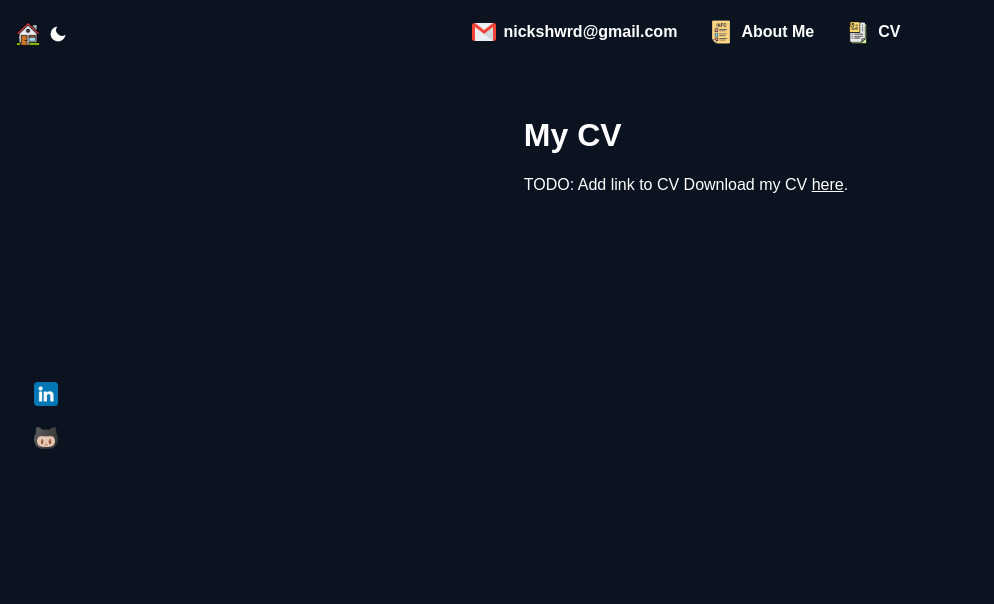
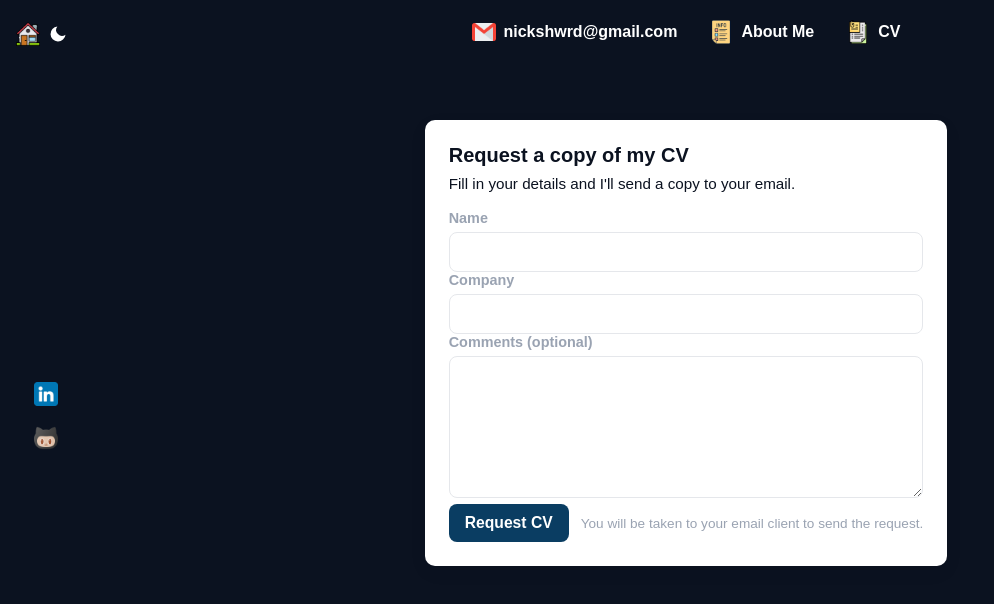
Before and after one commit to Barrymoonshine/personal-website, a Next.js app: page /pages/cv in a window 1280 px wide. Shown: the top 604 px of the page, without its empty margins (0-994 px from the left). Built offline with nearby package versions, Linux system fonts and the light colour scheme.

Commit message:
Add CV form

```diff
--- a/app/page.tsx
+++ b/app/page.tsx
@@ -8,7 +8,7 @@ export default function HomePage() {
                 <h1 className={styles.heroHeading}>Hey, I’m Nick!</h1>
 
                 <p className={styles.lead}>
-                    I'm a backend-focused Software Engineer based in Bristol, UK.
+                    I'm a backend-leaning Software Engineer based in Bristol, UK.
                </p>
 
                 <p className={styles.lead}>
--- /dev/null
+++ b/app/pages/cv/Cv.module.css
@@ -0,0 +1,113 @@
+.formContainer {
+    max-width: 720px;
+    margin: 24px auto;
+    padding: 24px;
+    background: var(--card-bg, #ffffff);
+    border-radius: 10px;
+    box-shadow: 0 6px 18px rgba(10, 12, 20, 0.06);
+    color: var(--text, #0b1220);
+}
+
+.formHeading {
+    margin: 0 0 8px;
+    font-size: 1.25rem;
+    color: #0b1220;
+}
+
+.formSub {
+    margin: 0 0 18px;
+    color: var(--muted, #6b7280);
+    font-size: 0.95rem;
+    color: #0b1220;
+}
+
+.subFromContainer {
+    display: grid;
+    grid-template-columns: 1fr;
+    gap: 14px;
+}
+
+.inputGroup {
+    display: flex;
+    flex-direction: column;
+    gap: 6px;
+}
+
+.formLabel {
+    font-size: 0.9rem;
+    color: var(--muted, #374151);
+    font-weight: 600;
+}
+
+.input, .textarea {
+    padding: 10px 12px;
+    border: 1px solid #e5e7eb;
+    border-radius: 8px;
+    font-size: 1rem;
+    color: inherit;
+    background: transparent;
+    transition: border-color 160ms ease, box-shadow 160ms ease, transform 120ms ease;
+    box-shadow: none;
+    color: black;
+}
+
+.input:focus, .textarea:focus {
+    outline: none;
+    border-color: #0a3d62;
+    box-shadow: 0 6px 20px rgba(10, 61, 98, 0.06);
+    transform: translateY(-1px);
+}
+
+.textarea {
+    min-height: 120px;
+    resize: vertical;
+    line-height: 1.4;
+}
+
+.error {
+    color: #b91c1c;
+    font-size: 0.85rem;
+    margin-top: 4px;
+}
+
+.actions {
+    display: flex;
+    gap: 12px;
+    align-items: center;
+    margin-top: 6px;
+}
+
+.submitButton {
+    background-color: #0a3d62;
+    color: #ffffff;
+    padding: 10px 16px;
+    border-radius: 8px;
+    border: none;
+    cursor: pointer;
+    font-weight: 600;
+    font-size: 0.98rem;
+    transition: transform 120ms ease, opacity 120ms ease, box-shadow 120ms ease;
+}
+
+.submitButton:hover {
+    opacity: 0.98;
+    transform: translateY(-2px);
+    box-shadow: 0 8px 20px rgba(10, 61, 98, 0.08);
+}
+
+.submitButton:active {
+    transform: translateY(0);
+}
+
+.helperText {
+    font-size: 0.85rem;
+    color: var(--muted, #6b7280);
+}
+
+/* Responsive */
+@media (max-width: 640px) {
+    .formContainer {
+        margin: 16px;
+        padding: 18px;
+    }
+}
--- a/app/pages/cv/page.tsx
+++ b/app/pages/cv/page.tsx
@@ -1,11 +1,91 @@
+"use client";
+
+import React from "react";
+import { useForm } from "react-hook-form";
+import styles from "./Cv.module.css";
+
+type FormValues = {
+    name: string;
+    company: string;
+    comments?: string;
+};
+
 export default function CVPage() {
+    const {
+        register,
+        handleSubmit,
+        reset,
+        formState: { errors },
+    } = useForm<FormValues>();
+
+    const onSubmit = (data: FormValues) => {
+        const subject = `Website contact from ${data.name}`;
+        const body = `Name: ${data.name}\nCompany: ${data.company}\n\nComments:\n${data.comments ?? ""}`;
+        const mailto = `mailto:nickshwrd@gmail.com?subject=${encodeURIComponent(
+            subject
+        )}&body=${encodeURIComponent(body)}`;
+
+        window.location.href = mailto;
+        reset();
+    };
+
     return (
-        <div>
-            <h1>My CV</h1>
-            <p>
-                TODO: Add link to CV
-                Download my CV <a href="/Nick_Sheward_CV.pdf" download>here</a>.
+        <div className={styles.formContainer}>
+            <h1 className={styles.formHeading}>Request a copy of my CV</h1>
+            <p className={styles.formSub}>
+                Fill in your details and I'll send a copy to your email.
             </p>
+
+            <section aria-labelledby="contact-form-heading">
+                <form className={styles.subFormContainer} onSubmit={handleSubmit(onSubmit)} noValidate>
+                    <div className={styles.inputGroup}>
+                        <label className={styles.formLabel} htmlFor="name">Name</label>
+                        <input
+                            id="name"
+                            className={styles.input}
+                            {...register("name", { required: "Name is required" })}
+                            type="text"
+                        />
+                        {errors.name && (
+                            <div className={styles.error}>{errors.name.message}</div>
+                        )}
+                    </div>
+
+                    <div className={styles.inputGroup}>
+                        <label className={styles.formLabel} htmlFor="company">Company</label>
+                        <input
+                            id="company"
+                            className={styles.input}
+                            {...register("company", { required: "Company is required" })}
+                            type="text"
+                        />
+                        {errors.company && (
+                            <div className={styles.error}>{errors.company.message}</div>
+                        )}
+                    </div>
+
+                    <div className={styles.inputGroup}>
+                        <label className={styles.formLabel} htmlFor="comments">Comments (optional)</label>
+                        <textarea
+                            id="comments"
+                            className={styles.textarea}
+                            {...register("comments")}
+                        />
+                    </div>
+
+                    <div className={styles.actions}>
+                        <button
+                            type="submit"
+                            className={styles.submitButton}
+                        >
+                            Request CV
+                        </button>
+                        <div className={styles.helperText}>
+                            You will be taken to your email client to send the request.
+                        </div>
+                    </div>
+                </form>
+            </section>
         </div>
     );
 }
--- a/package.json
+++ b/package.json
@@ -11,7 +11,8 @@
   "dependencies": {
     "next": "16.1.1",
     "react": "19.2.0",
-    "react-dom": "19.2.0"
+    "react-dom": "19.2.0",
+    "react-hook-form": "^7.69.0"
   },
   "devDependencies": {
     "@tailwindcss/postcss": "^4",
```
Also changed, not shown: 1 other file (tests, documents, lock files or other folders).
